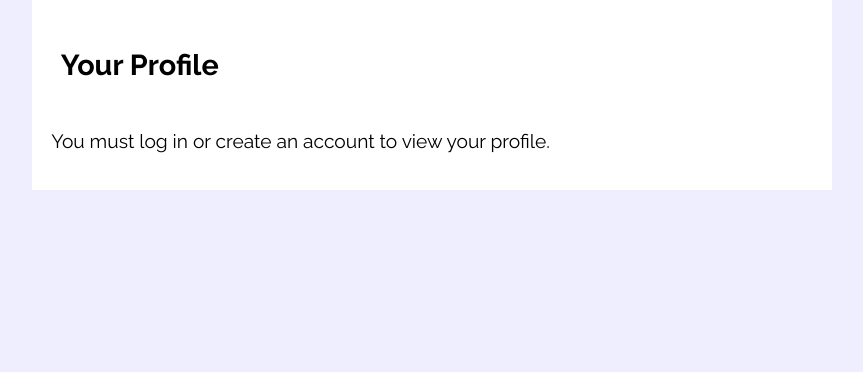
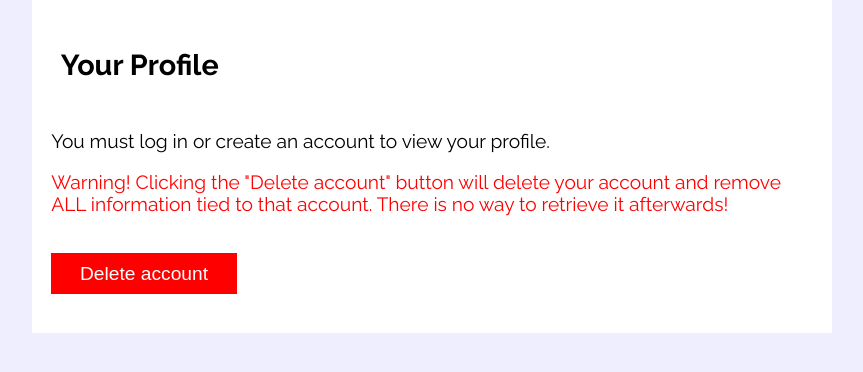
Before and after one commit to sylprimeau/esl-quiz-site, a PHP site: page /profile.php in a window 1280 px wide. Shown: the part 55-427 px from the top of the page, without its empty margins (208-1071 px from the left). Run offline with PHP 8.4, Linux system fonts and the light colour scheme; some libraries are stand-ins or nearby versions.

Commit message:
Added a 'delete account' button to profile page (not yet functional)

```diff
--- a/profile.php
+++ b/profile.php
@@ -13,4 +13,14 @@
 		<?php include "listquizzestaken.php"; ?>
 
 	<?php endif; ?>
+	<p class="warning-text">Warning! Clicking the "Delete account" button will delete your account and remove ALL information tied to that account. There is no way to retrieve it afterwards!</p>
+	<button class="delete-account">Delete account</button>
 </section>
+
+<script>
+	// delete account
+	var deleteAccountBtn = document.querySelector(".delete-account");
+	deleteAccountBtn.addEventListener("click", function() {
+		alert("Sorry. This functionality is still in the development phase. Your account cannot be deleted at this time.");
+	});
+</script>
--- a/script.js
+++ b/script.js
@@ -68,6 +68,7 @@ function getLevel() {
 	levelBtn[level-1].classList.toggle("selected");
 }
 
+// Note: Should this be refactored? Looks like I set listeners for everything at once but maybe they should only be set when the items are shown?
 function setListeners() {
 	var navBar = document.querySelector("nav");
 	navBar.addEventListener("click", function(e) {
--- a/style.css
+++ b/style.css
@@ -35,6 +35,10 @@ button {
 	background-color: #0045ff;
 	color: white;
 	cursor: pointer;
+}
+
+.warning-text {
+	color: red;
 }
 
 /***********************************************/
@@ -439,6 +443,10 @@ footer {
 	font-weight: bold;
 }
 
+.delete-account {
+	background-color: red;
+}
+
 /* display none until I work out float problem */
 .message {
 	display: none;
```
